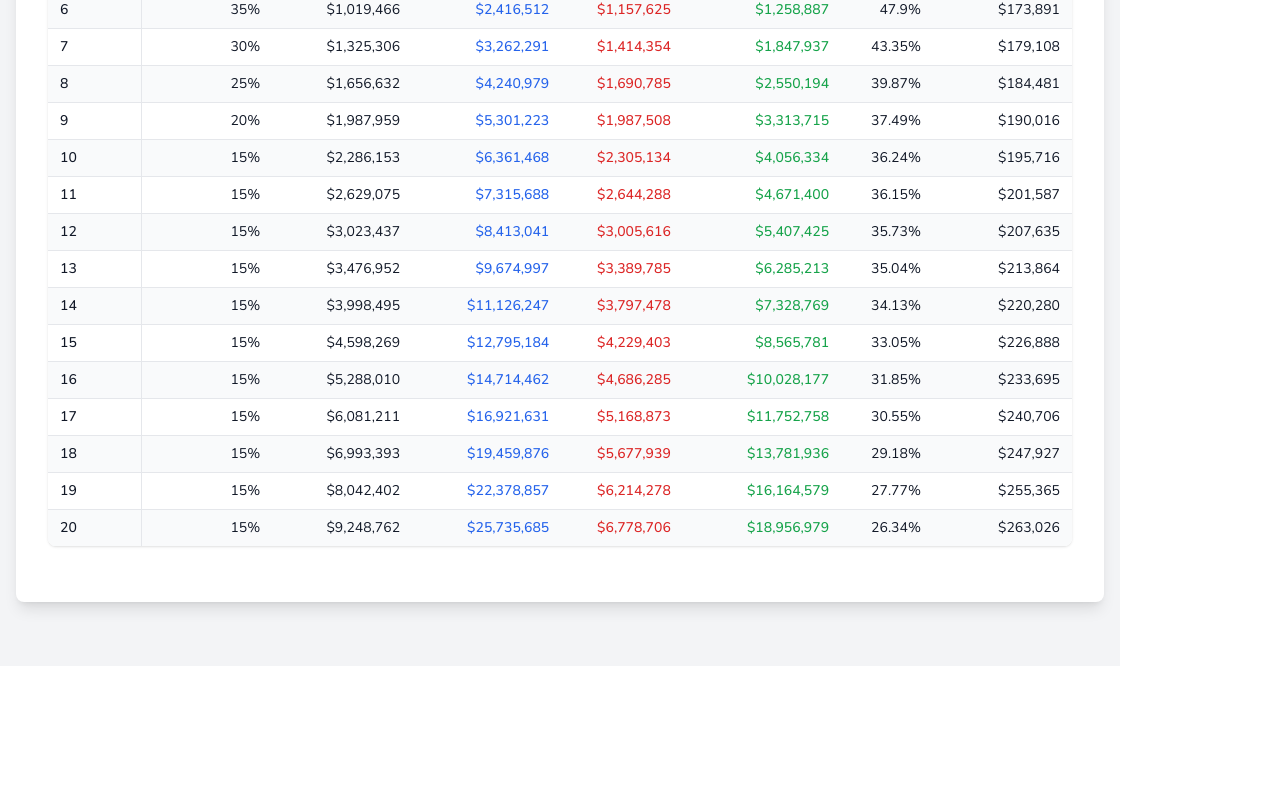
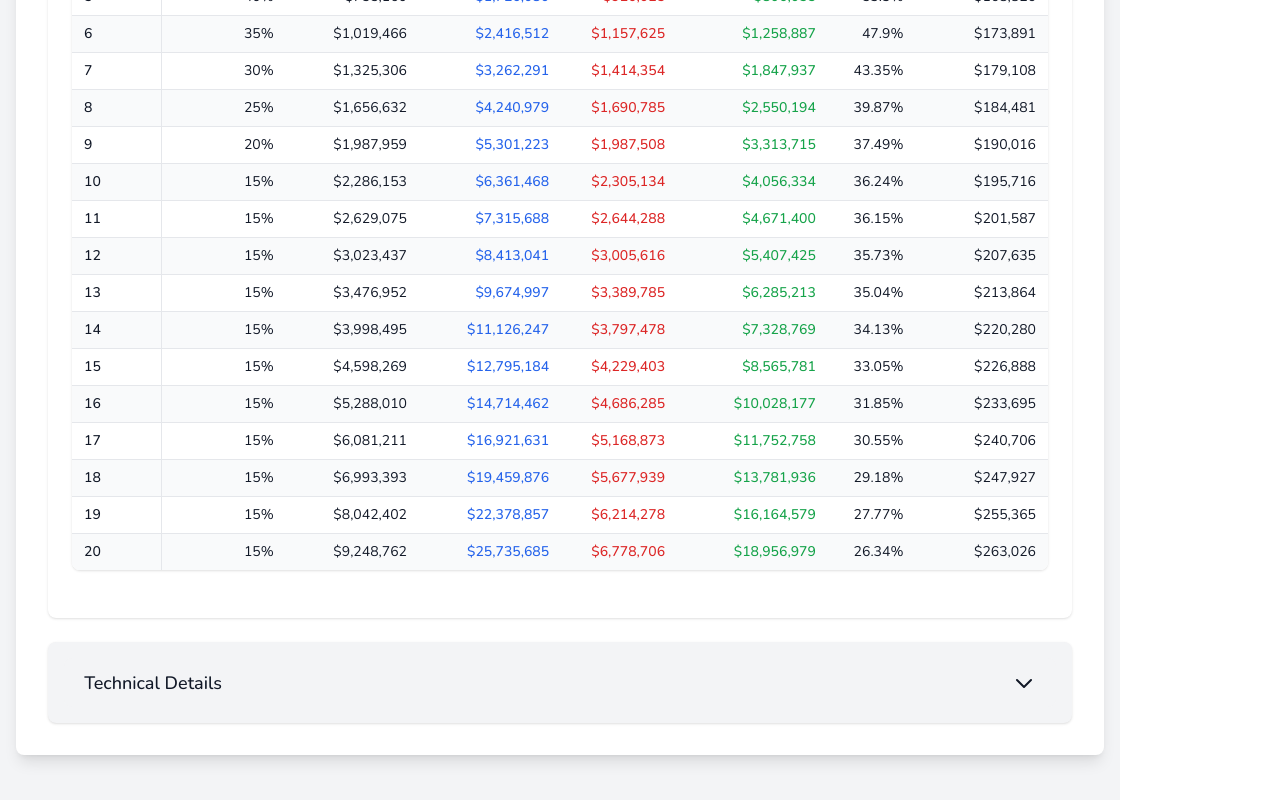
Before and after one commit to damonjanis/RetireOnBitcoin, a React (Vite) app: page / in a window 1280 px wide. Shown: the part 2043-2843 px from the top of the page. Before the commit the page ends 2709 px from the top, so only its background shows below. Built offline with nearby package versions, Linux system fonts and the light colour scheme.

Commit message:
Add technical details section with improved styling and readability

```diff
--- a/src/components/BitcoinRetirementCalculator.jsx
+++ b/src/components/BitcoinRetirementCalculator.jsx
@@ -468,6 +468,84 @@ const ResultsTable = ({ results }) => {
   );
 };
 
+// Technical Details Component
+const TechnicalDetails = () => {
+  const [isExpanded, setIsExpanded] = useState(false);
+
+  return (
+    <div className="w-full bg-gray-100 rounded-lg shadow p-4">
+      <button
+        onClick={() => setIsExpanded(!isExpanded)}
+        className="w-full flex items-center justify-between text-left text-gray-900 hover:text-gray-600 transition-colors bg-gray-100"
+      >
+        <span className="text-lg font-medium">Technical Details</span>
+        <svg
+          className={`w-6 h-6 transform transition-transform ${isExpanded ? 'rotate-180' : ''}`}
+          fill="none"
+          viewBox="0 0 24 24"
+          stroke="currentColor"
+        >
+          <path strokeLinecap="round" strokeLinejoin="round" strokeWidth={2} d="M19 9l-7 7-7-7" />
+        </svg>
+      </button>
+
+      {isExpanded && (
+        <div className="mt-4 space-y-6 text-sm text-gray-800">
+          <section>
+            <h4 className="font-semibold text-gray-900 mb-2">Bitcoin Price Growth Model</h4>
+            <p className="mb-2">The calculator uses a scaled growth model where Bitcoin's growth rate decreases over time:</p>
+            <ul className="list-disc pl-5 space-y-2">
+              <li>Starts at the specified initial growth rate (default 60%)</li>
+              <li>Linearly decreases over 9 years to reach the terminal rate in year 10</li>
+              <li>Maintains the terminal rate (default 15%) for all subsequent years</li>
+              <li>Formula: rate = max(terminalRate, initialRate - (decay * (year - 1)))</li>
+              <li>Where decay = (initialRate - terminalRate) / 9</li>
+            </ul>
+          </section>
+
+          <section>
+            <h4 className="font-semibold text-gray-900 mb-2">Debt and Interest Calculations</h4>
+            <p className="mb-2">For each year, the calculator:</p>
+            <ul className="list-disc pl-5 space-y-2">
+              <li>Calculates interest on existing debt: totalInterest += totalBorrowed * (interestRate/100)</li>
+              <li>Adds new borrowing for annual expenses: totalBorrowed += inflatedExpenses</li>
+              <li>Updates expenses for inflation: inflatedExpenses *= (1 + inflationRate/100)</li>
+              <li>Calculates total debt: totalDebt = totalBorrowed + totalInterest</li>
+            </ul>
+          </section>
+
+          <section>
+            <h4 className="font-semibold text-gray-900 mb-2">Portfolio and LTV Calculations</h4>
+            <p className="mb-2">For each year, the calculator computes:</p>
+            <ul className="list-disc pl-5 space-y-2">
+              <li>Portfolio value: bitcoinPrice * bitcoinAmount</li>
+              <li>Net worth: portfolioValue - totalDebt</li>
+              <li>LTV ratio: (totalDebt / portfolioValue) * 100</li>
+            </ul>
+          </section>
+
+          <section>
+            <h4 className="font-semibold text-gray-900 mb-2">Optimal Expenses Calculation</h4>
+            <p className="mb-2">When finding optimal annual expenses, the calculator:</p>
+            <ul className="list-disc pl-5 space-y-2">
+              <li>Uses binary search to find the maximum safe annual expenses</li>
+              <li>Tests different expense levels between $0 and portfolio value</li>
+              <li>For each test, runs a full projection to check if LTV stays under the specified maximum</li>
+              <li>Continues narrowing the range until finding the optimal value within $100 precision</li>
+            </ul>
+          </section>
+
+          <div className="mt-6 p-4 bg-gray-100 border border-gray-200 rounded-lg">
+            <p className="text-sm text-gray-900">
+              <strong>Note:</strong> This model makes several simplifying assumptions. It doesn't account for varying interest rates, potential margin calls, or changes in lending policies. Always consult with financial professionals for personalized advice.
+            </p>
+          </div>
+        </div>
+      )}
+    </div>
+  );
+};
+
 // Main Component
 const BitcoinRetirementCalculator = () => {
   const [inputs, setInputs] = useState({
@@ -720,7 +798,11 @@ const BitcoinRetirementCalculator = () => {
             </div>
           </div>
 
-          <ResultsTable results={results} />
+          <div className="mb-6 bg-white rounded-lg shadow p-4 md:p-6">
+            <ResultsTable results={results} />
+          </div>
+
+          <TechnicalDetails />
         </div>
       </div>
     </div>
```
